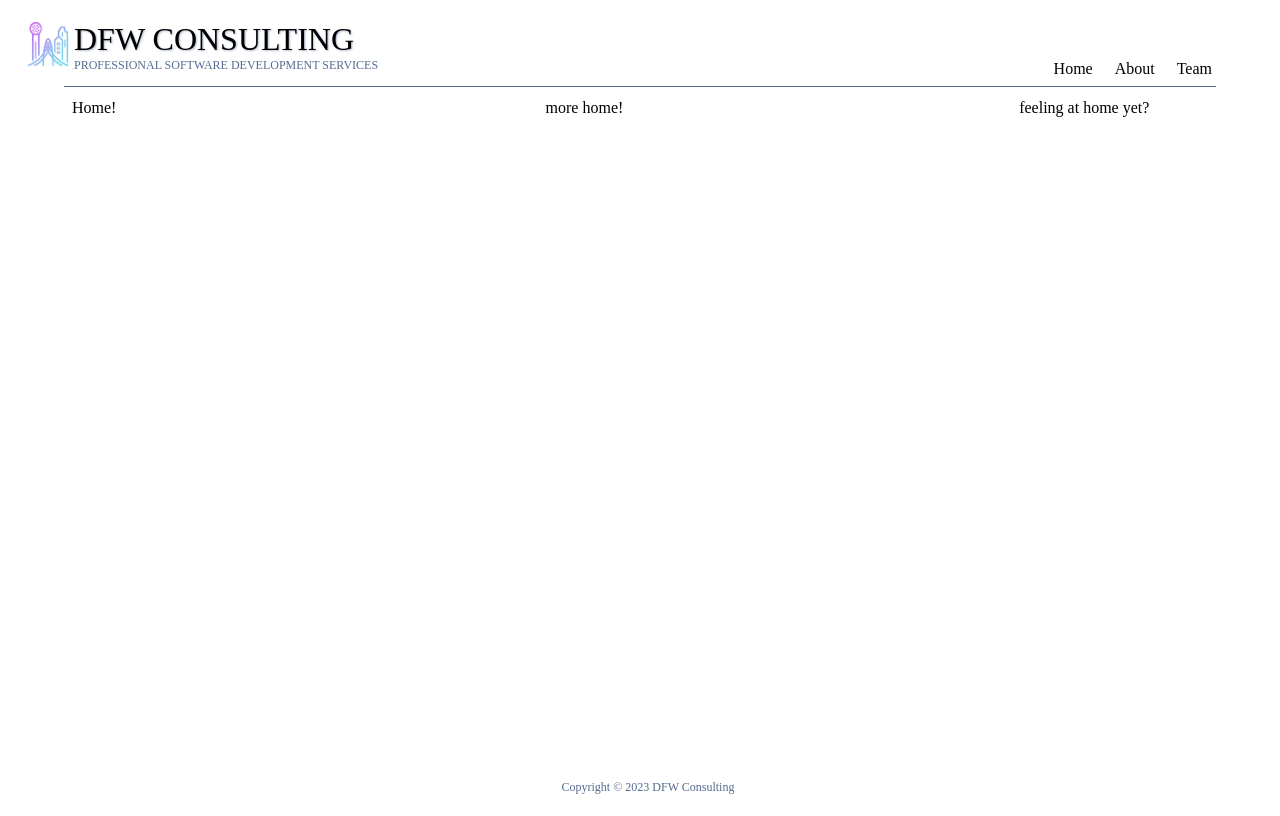
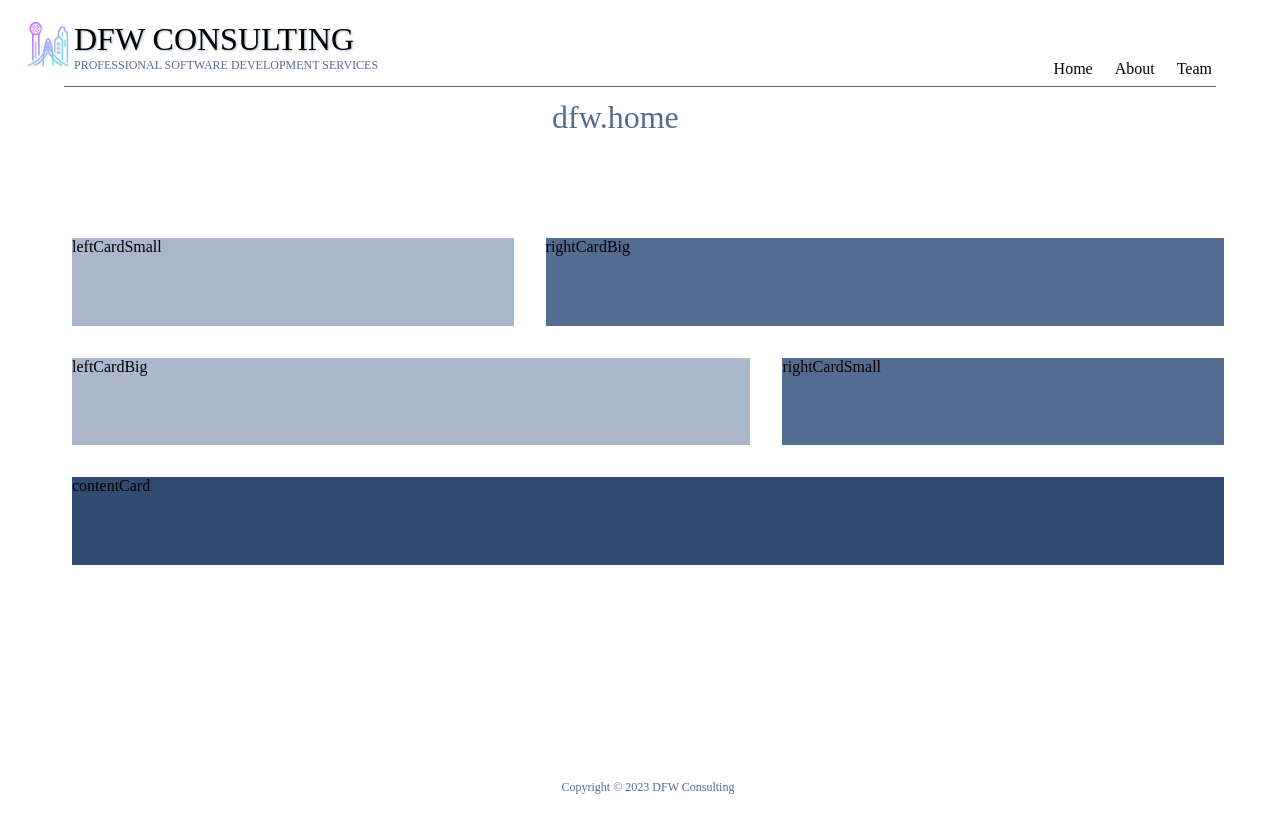
Before and after one commit to DFW-Software-Consulting/dfw-consulting, a React (Create React App) app: page / in a window 1280 px wide. Built offline with nearby package versions, Linux system fonts and the light colour scheme.

Commit message:
feat: #67 add minimum home page content and styles

```diff
--- /dev/null
+++ b/src/assets/styles/home.css
@@ -0,0 +1,24 @@
+.left-card-small {
+    grid-column: 1 / 3;
+    background-color: #ABB8CC;
+}
+
+.left-card-big {
+    grid-column: 1 / 4;
+    background-color: #ABB8CC;
+}
+
+.right-card-small {
+    grid-column: 4 / 6;
+    background-color: #546C8F;
+}
+
+.right-card-big {
+    grid-column: 3 / 6;
+    background-color: #546C8F;
+}
+
+.content-card {
+    grid-column: span 5;
+    background-color: #314B73;
+}
--- a/src/containers/Home.tsx
+++ b/src/containers/Home.tsx
@@ -1,15 +1,34 @@
 import React from 'react';
+import '../assets/styles/home.css';
 
 const Home = () => {
     return (
         <>
-            <div>Home!</div>
-            <br />
-            <div>more home!</div>
-            <br />
-            <div>feeling at home yet?</div>
+            <div className="page-title">
+                <div className="page-title-inner">dfw.home</div>
+            </div>
+            <div className="left-card-small">leftCardSmall</div>
+            <div className="right-card-big">rightCardBig</div>
+            <div className="left-card-big">leftCardBig</div>
+            <div className="right-card-small">rightCardSmall</div>
+            <div className="content-card">contentCard</div>
         </>
     )
 }
 
 export default Home;
+
+/*
+    play around with the grid, adding free stock photos
+    with a positive inspiring mission statement and question
+    incentivizing companies to take a further look into
+    the website
+
+    - get stock photos that match the theme of text points
+    - generate text for the text points that's positive and
+    inspiring
+    - stagger photos. placer 1 in column 1 row 1, the next
+    photo in column 3, row 2, the next one in column 1, row 3,
+    etc. and have the text take up 2 columns and 1 row each
+    and be opposite of the themed stock photo they're describing
+*/
```
